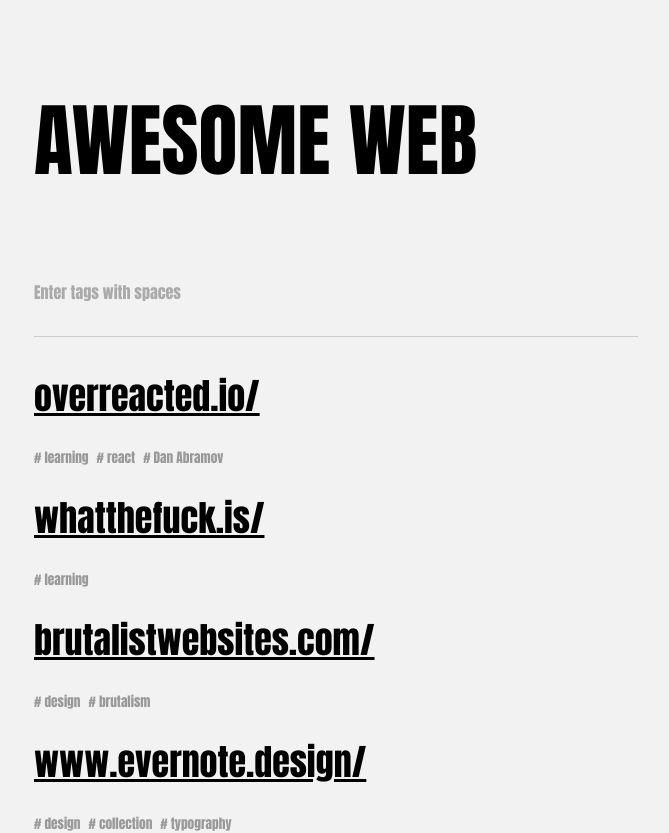
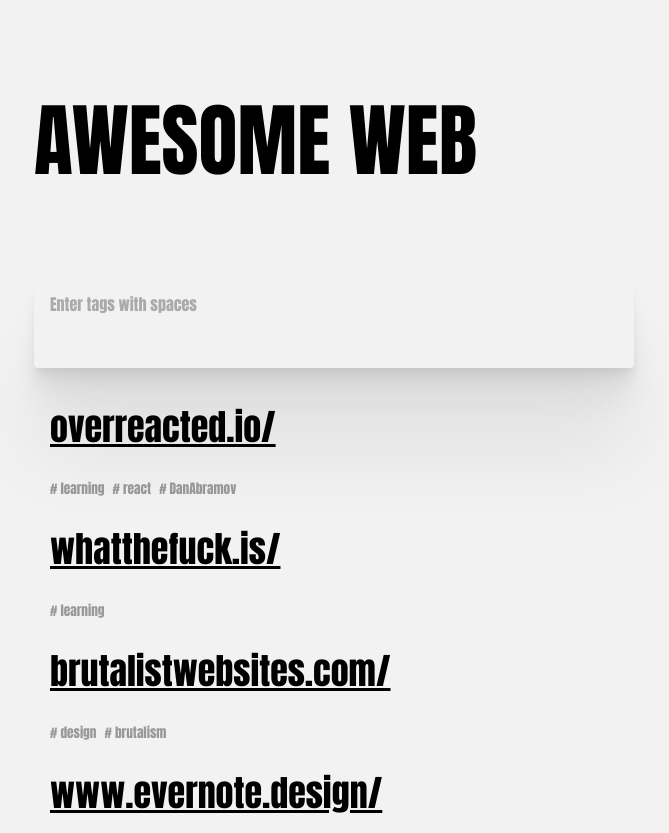
Before and after one commit to elite174/awesome-web, a Next.js app: page / in a window 1280 px wide. Shown: the top 833 px of the page, without its empty margins (306-975 px from the left). Built offline with nearby package versions, Linux system fonts and the light colour scheme.

Commit message:
feat: added filter feature with styles

```diff
--- a/components/Page/index.tsx
+++ b/components/Page/index.tsx
@@ -19,7 +19,7 @@
 `;
 
 const pageStyles = css`
-    height: 100vh;
+    min-height: 100vh;
 `;
 
 const Page: FC<ClassNameProps> = ({ children, className = '' }) => (
--- a/components/Tag/index.tsx
+++ b/components/Tag/index.tsx
@@ -1,37 +1,36 @@
-import React, { FC, MouseEventHandler, useContext } from 'react';
+import React, { FC, useContext } from 'react';
+import { cx, css } from 'emotion';
+
+import { StoreContext } from '../../context';
 
 import { ClassNameProps } from '../../typings';
-import { cx, css } from 'emotion';
-import { TagContext } from '../../context';
 
-const buttonStyles = (active?: boolean) => css`
+const buttonStyles = css`
     background: none;
     border: none;
-    color: ${active ? '#f02244' : '#999'};
+    color: #999;
     cursor: pointer;
     outline: none;
 
     padding: 0;
+
+    &:hover {
+        color: #f02244;
+    }
 `;
 
 interface Props extends ClassNameProps {
     readonly text: string;
-    readonly active?: boolean;
-    readonly onTagClick?: MouseEventHandler;
 }
 
-export const TagView: FC<Props> = ({ text, active, onTagClick, className = '' }) => (
-    <button onClick={onTagClick} className={cx(buttonStyles(active), className)}>
-        # {text}
-    </button>
-);
+export const Tag: FC<Props> = ({ text, className = '' }) => {
+    const { dispatch } = useContext(StoreContext);
 
-const Tag: FC<Omit<Props, 'active'>> = ({ text, ...rest }) => {
-    const { tags } = useContext(TagContext);
-
-    const active = tags.indexOf(text) !== -1;
-
-    return <TagView active={active} text={text} {...rest} />;
+    return (
+        <button onClick={() => dispatch?.(text)} className={cx(buttonStyles, className)}>
+            # {text}
+        </button>
+    );
 };
 
 export default Tag;
--- a/context/index.ts
+++ b/context/index.ts
@@ -1,7 +1,7 @@
-import { createContext } from 'react';
+import { createContext, Dispatch, SetStateAction } from 'react';
 
-interface TagContext {
-    readonly tags: string;
+interface StoreContext {
+    readonly dispatch: Dispatch<SetStateAction<string>> | null;
 }
 
-export const TagContext = createContext<TagContext>({ tags: '' });
+export const StoreContext = createContext<StoreContext>({ dispatch: null });
--- a/data/index.ts
+++ b/data/index.ts
@@ -1,5 +1,3 @@
-import { url } from 'inspector';
-
 export interface Link {
     readonly description?: string;
     readonly url: string;
@@ -7,7 +5,7 @@
 }
 
 export const links: Link[] = [
-    { url: 'https://overreacted.io/', tags: ['learning', 'react', 'Dan Abramov'] },
+    { url: 'https://overreacted.io/', tags: ['learning', 'react', 'DanAbramov'] },
     {
         url: 'https://whatthefuck.is/',
         tags: ['learning']
--- a/pages/index.tsx
+++ b/pages/index.tsx
@@ -6,11 +6,12 @@
 
 import { links } from '../data';
 import { typography } from '../variables';
-import { TagContext } from '../context';
+import { StoreContext } from '../context';
 
 const pageStyles = css`
     max-width: 600px;
     margin: auto;
+    padding-bottom: 80px;
 `;
 
 const titleStyles = css`
@@ -20,7 +21,9 @@
     padding: 80px 0;
 `;
 
-const linksContainerStyles = css``;
+const linksContainerStyles = css`
+    padding: 0 16px;
+`;
 
 const linkStyles = css`
     margin-bottom: 24px;
@@ -38,30 +41,46 @@
     ${typography.text20}
 
     width: 100%;
-
-    border-bottom: 1px solid #ccc;
 `;
 
 const labelStyles = css`
     ${typography.text16}
 
+    display: block;
+    margin-bottom: 8px;
+
     color: #aaa;
 `;
 
 const inputRowStyles = css`
+    position: sticky;
+    top: 0;
+
     margin-bottom: 32px;
+    padding: 12px 16px;
+
+    background: #f2f2f2;
+    border-radius: 4px;
+    box-shadow: 0 2.3px 2.3px rgba(0, 0, 0, 0.02), 0 5.6px 5.5px rgba(0, 0, 0, 0.028),
+        0 10.5px 10.4px rgba(0, 0, 0, 0.035), 0 18.8px 18.5px rgba(0, 0, 0, 0.042),
+        0 35.1px 34.7px rgba(0, 0, 0, 0.05), 0 84px 83px rgba(0, 0, 0, 0.07);
 `;
 
 export default function Home() {
-    const [tagText, setTagText] = useState('');
+    const [tagText, setTagText] = useState<string>('');
 
     const onInputChange: ChangeEventHandler<HTMLInputElement> = useCallback(
         (e) => setTagText(e.target.value),
         []
     );
 
+    const splittedTags = tagText.trim().split(' ');
+    const filteredLinks = links.filter((l) =>
+        l.tags?.some((t) => splittedTags.some((tag) => t.includes(tag)))
+    );
+
     return (
-        <TagContext.Provider value={{ tags: tagText }}>
+        <StoreContext.Provider value={{ dispatch: setTagText }}>
             <Page className={pageStyles}>
                 <div className={titleStyles}>Awesome web</div>
                 <div className={inputRowStyles}>
@@ -73,13 +92,12 @@
                         onChange={onInputChange}
                     />
                 </div>
-
                 <div className={linksContainerStyles}>
-                    {links.map((l) => (
+                    {filteredLinks.map((l) => (
                         <Link className={linkStyles} key={l.url} link={l} />
                     ))}
                 </div>
             </Page>
-        </TagContext.Provider>
+        </StoreContext.Provider>
     );
 }
```
